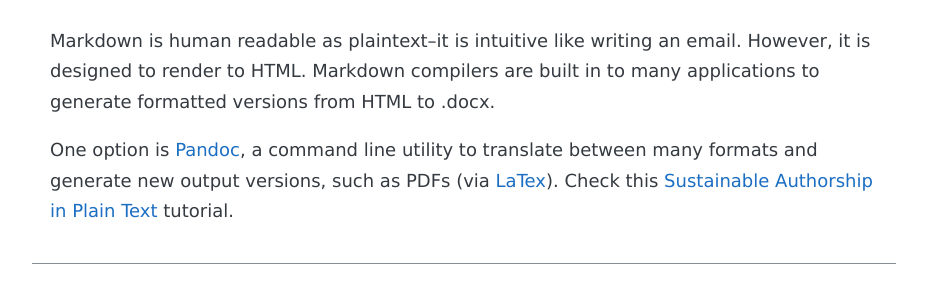
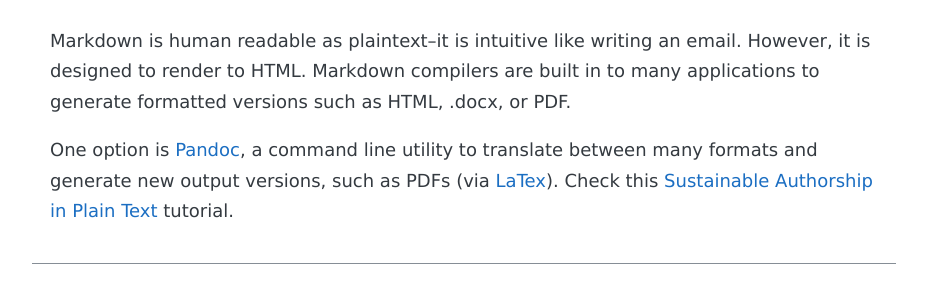
Before and after one commit to evanwill/_drafts, a Jekyll site: the page built from _notes/writing-markdown.md, in a window 1280 px wide. Shown: the part 1560-1844 px from the top of the page, without its empty margins (176-1103 px from the left). Built offline with Jekyll 4.4.1, drawn with Linux system fonts in a browser that asks for light colours.

Commit message:
minor edit

```diff
--- a/_notes/writing-markdown.md
+++ b/_notes/writing-markdown.md
@@ -47,7 +47,7 @@ Check out:
 
 Markdown is human readable as plaintext--it is intuitive like writing an email.
 However, it is designed to render to HTML.
-Markdown compilers are built in to many applications to generate formatted versions from HTML to .docx.
+Markdown compilers are built in to many applications to generate formatted versions such as HTML, .docx, or PDF.
 
 One option is [Pandoc](http://pandoc.org/), a command line utility to translate between many formats and generate new output versions, such as PDFs (via [LaTex](https://www.latex-project.org/about/)).
 Check this [Sustainable Authorship in Plain Text](http://programminghistorian.org/lessons/sustainable-authorship-in-plain-text-using-pandoc-and-markdown) tutorial.
```
